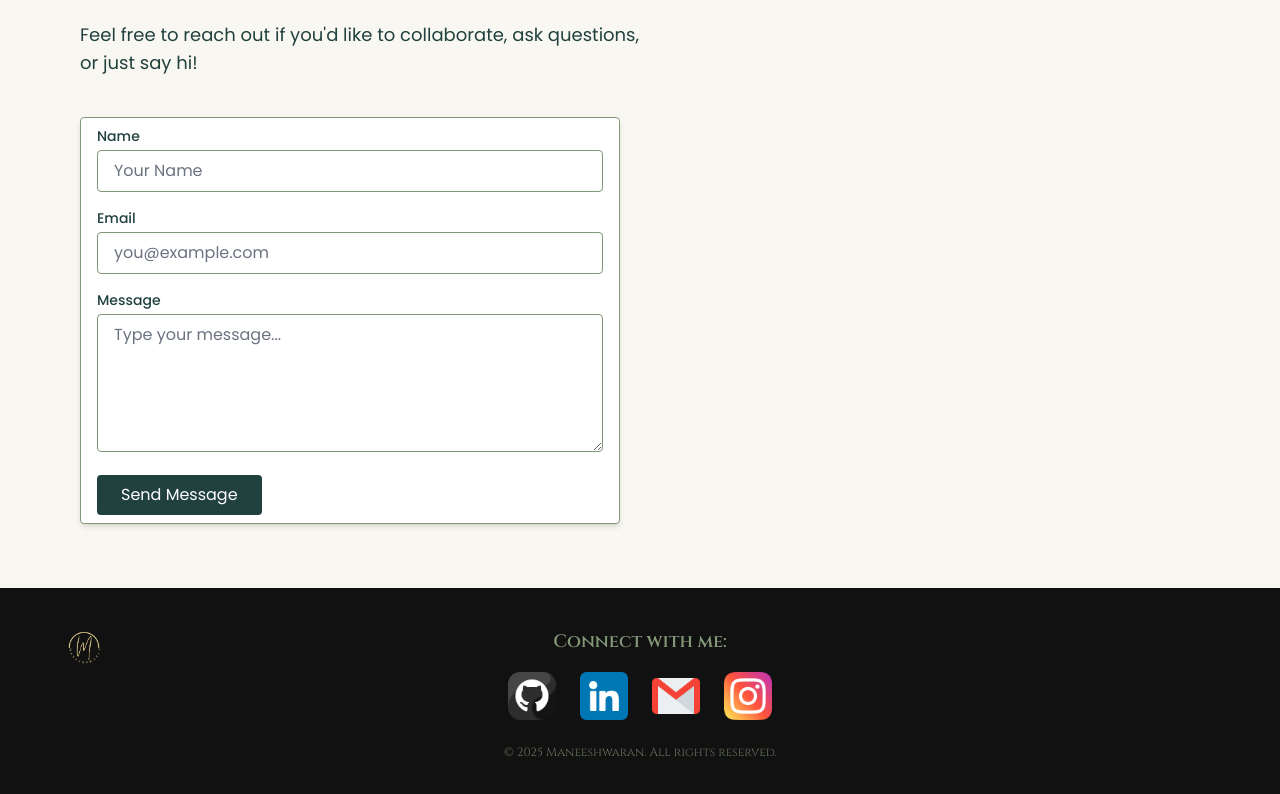
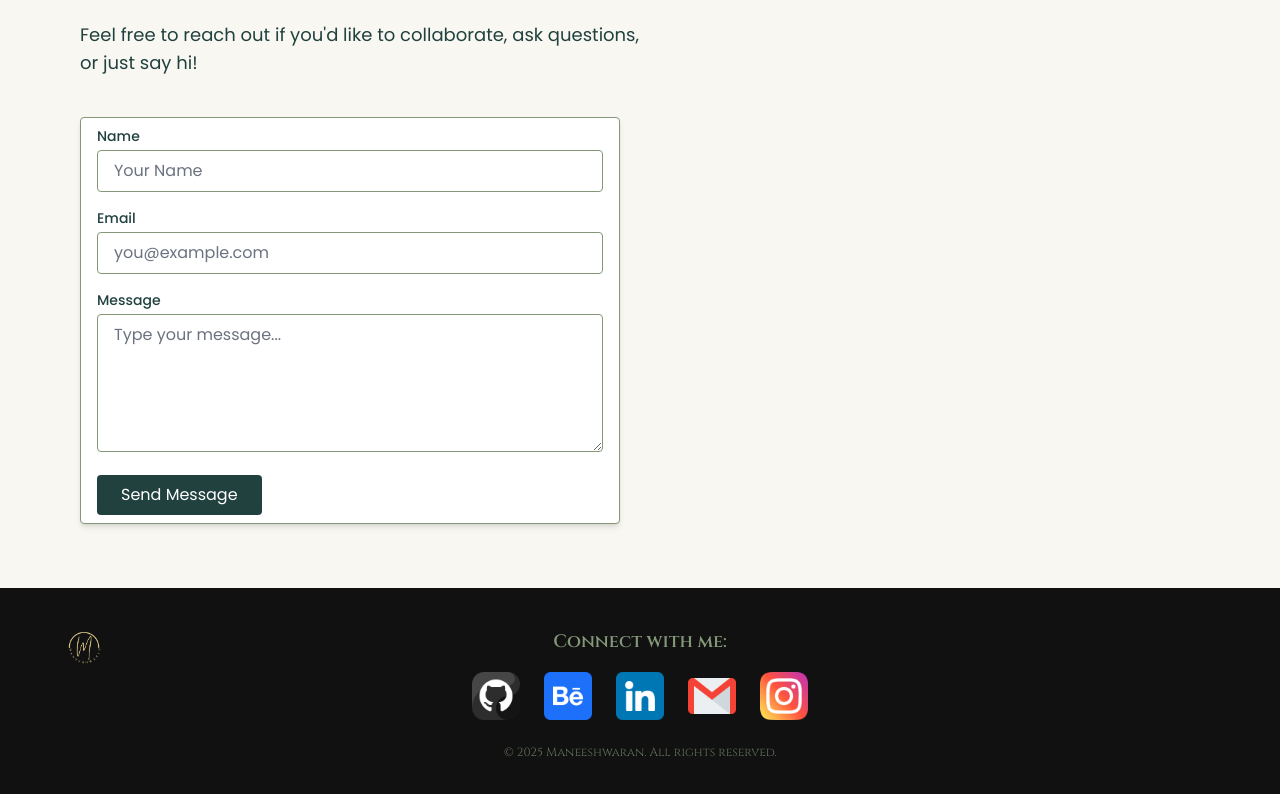
Before and after one commit to maneesh-28/Maneeshwaran-portfolio, an Angular app in the folder smwportfolio/: page /footer in a window 1280 px wide. Shown: the part 2201-2995 px from the top of the page. Built offline with nearby package versions, Linux system fonts and the light colour scheme.

Commit message:
behance logo

```diff
--- a/smwportfolio/angular.json
+++ b/smwportfolio/angular.json
@@ -90,5 +90,8 @@
         }
       }
     }
+  },
+  "cli": {
+    "analytics": false
   }
 }
--- a/smwportfolio/src/app/shared/footer/footer.component.html
+++ b/smwportfolio/src/app/shared/footer/footer.component.html
@@ -9,6 +9,9 @@
     <div class="flex gap-6 text-wasabi text-sm font-light">
       <a href="https://github.com/maneesh-28" target="_blank">
         <img src="/assets/logo/github.png" alt="GitHub" class="h-12 w-12 hover:scale-110 transition-transform" />
+      </a>
+      <a href="https://www.behance.net/maneeshsaravan" target="_blank">
+        <img src="/assets/logo/behance.png" alt="Instagram" class="h-12 w-12 hover:scale-110 transition-transform" />
       </a>
       <a href="https://www.linkedin.com/in/maneeshwaran-saravanan-006394353?utm_source=share&utm_campaign=share_via&utm_content=profile&utm_medium=android_app" target="_blank">
         <img src="/assets/logo/linkedin.png" alt="LinkedIn" class="h-12 w-12 hover:scale-110 transition-transform" />
```
